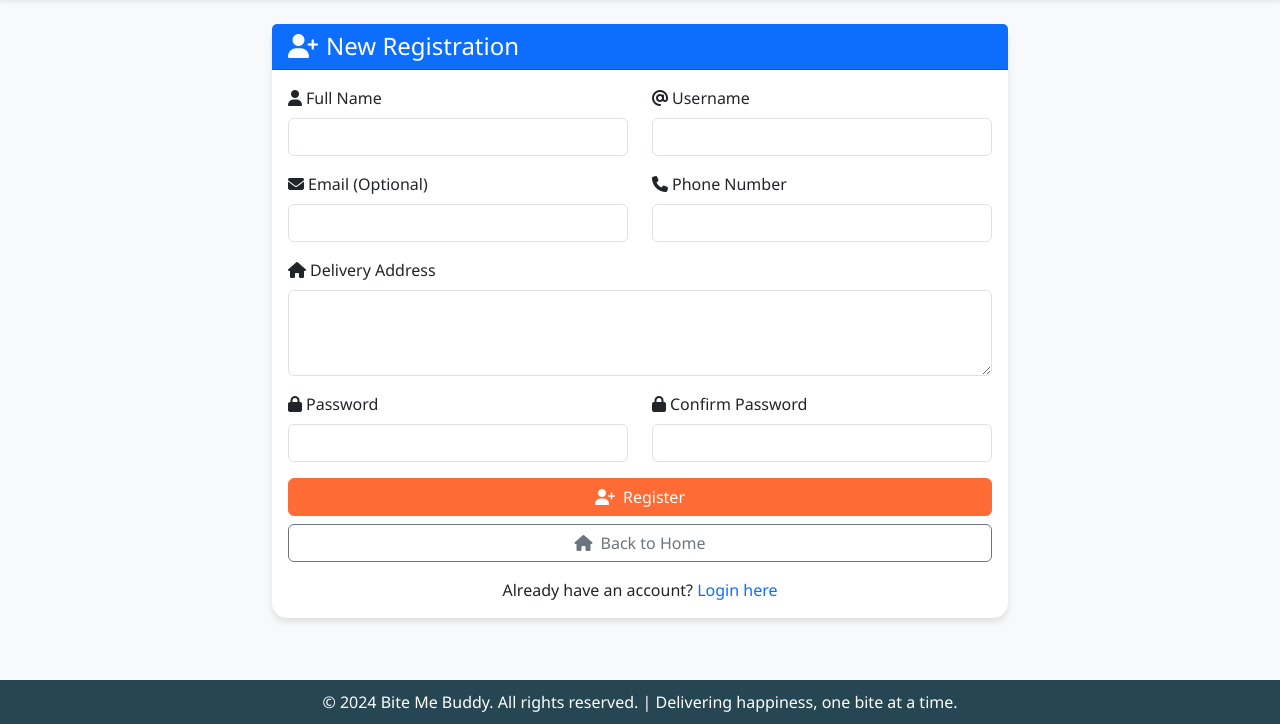
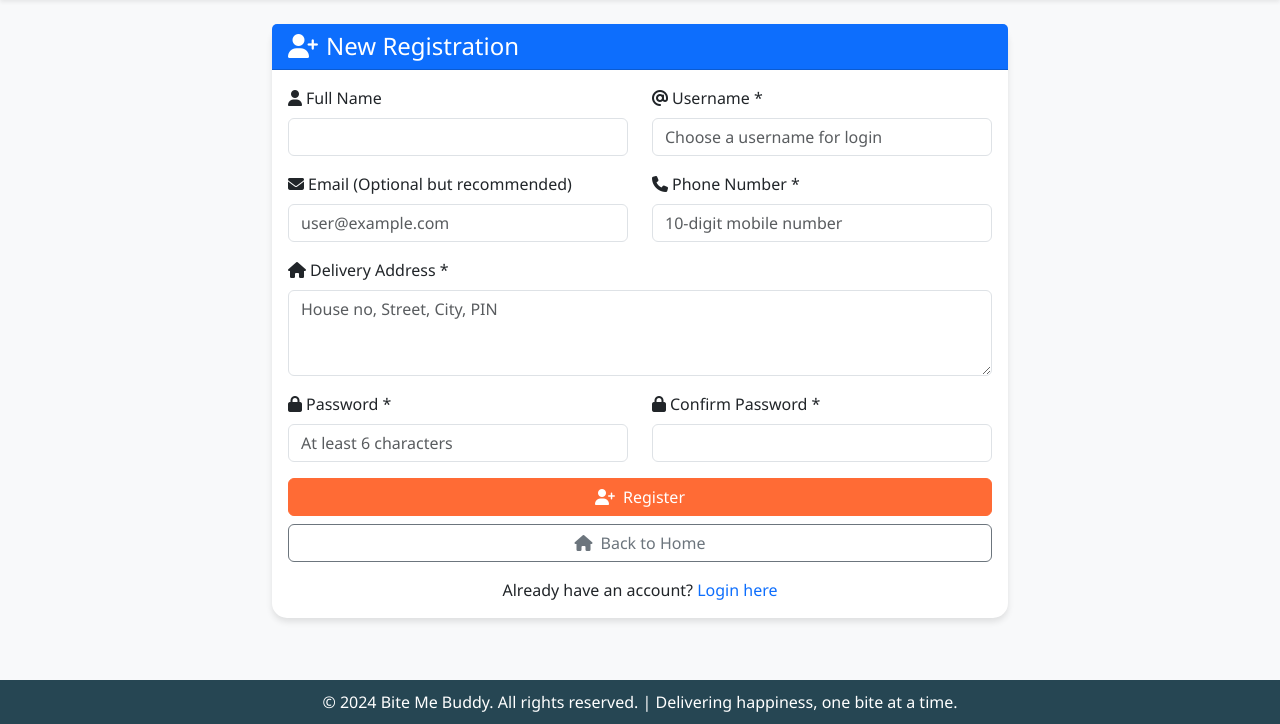
Before and after one commit to singhll420ll-oss/Bite_Me_Buddy, a FastAPI app: page /register in a window 1280 px wide. Shown: the part 76-800 px from the top of the page. Run offline with FastAPI, Linux system fonts and the light colour scheme; some libraries are stand-ins or nearby versions.

Commit message:
Update register.html

```diff
--- a/templates/register.html
+++ b/templates/register.html
@@ -12,7 +12,14 @@
                 </h4>
             </div>
             <div class="card-body">
-                <form hx-post="/api/register" hx-target="body" hx-push-url="true">
+                <!-- IMPORTANT: HTMX ko JSON bhejne ke liye -->
+                <form id="registerForm" hx-post="/api/register"
+                      hx-target="#response-message"
+                      hx-swap="innerHTML"
+                      hx-headers='{"Content-Type": "application/json"}'>
+
+                    <div id="response-message"></div>
+
                     <div class="row">
                         <div class="col-md-6 mb-3">
                             <label for="name" class="form-label">
@@ -23,53 +30,61 @@
 
                         <div class="col-md-6 mb-3">
                             <label for="username" class="form-label">
-                                <i class="fas fa-at me-1"></i>Username
+                                <i class="fas fa-at me-1"></i>Username *
                             </label>
-                            <input type="text" class="form-control" id="username" name="username" required>
+                            <input type="text" class="form-control" id="username" name="username" required
+                                   placeholder="Choose a username for login">
                         </div>
                     </div>
 
                     <div class="row">
                         <div class="col-md-6 mb-3">
                             <label for="email" class="form-label">
-                                <i class="fas fa-envelope me-1"></i>Email (Optional)
+                                <i class="fas fa-envelope me-1"></i>Email (Optional but recommended)
                             </label>
-                            <input type="email" class="form-control" id="email" name="email">
+                            <input type="email" class="form-control" id="email" name="email"
+                                   placeholder="user@example.com">
                         </div>
 
                         <div class="col-md-6 mb-3">
                             <label for="phone" class="form-label">
-                                <i class="fas fa-phone me-1"></i>Phone Number
+                                <i class="fas fa-phone me-1"></i>Phone Number *
                             </label>
-                            <input type="tel" class="form-control" id="phone" name="phone" required>
+                            <input type="tel" class="form-control" id="phone" name="phone" required
+                                   pattern="[0-9]{10}"
+                                   placeholder="10-digit mobile number">
                         </div>
                     </div>
 
                     <div class="mb-3">
                         <label for="address" class="form-label">
-                            <i class="fas fa-home me-1"></i>Delivery Address
+                            <i class="fas fa-home me-1"></i>Delivery Address *
                         </label>
-                        <textarea class="form-control" id="address" name="address" rows="3"></textarea>
+                        <textarea class="form-control" id="address" name="address" rows="3" required
+                                  placeholder="House no, Street, City, PIN"></textarea>
                     </div>
 
                     <div class="row">
                         <div class="col-md-6 mb-3">
                             <label for="password" class="form-label">
-                                <i class="fas fa-lock me-1"></i>Password
+                                <i class="fas fa-lock me-1"></i>Password *
                             </label>
-                            <input type="password" class="form-control" id="password" name="password" required minlength="6">
+                            <input type="password" class="form-control" id="password" name="password"
+                                   required minlength="6"
+                                   placeholder="At least 6 characters">
                         </div>
 
                         <div class="col-md-6 mb-3">
                             <label for="confirm_password" class="form-label">
-                                <i class="fas fa-lock me-1"></i>Confirm Password
+                                <i class="fas fa-lock me-1"></i>Confirm Password *
                             </label>
-                            <input type="password" class="form-control" id="confirm_password" name="confirm_password" required minlength="6">
+                            <input type="password" class="form-control" id="confirm_password"
+                                   name="confirm_password" required minlength="6">
                         </div>
                     </div>
 
                     <div class="d-grid gap-2">
-                        <button type="submit" class="btn btn-primary">
+                        <button type="submit" class="btn btn-primary" id="submitBtn">
                             <i class="fas fa-user-plus me-2"></i>Register
                         </button>
                         <a href="/" class="btn btn-outline-secondary">
@@ -91,17 +106,137 @@
 
 <script>
 document.addEventListener('DOMContentLoaded', function() {
-    const form = document.querySelector('form');
+    const form = document.getElementById('registerForm');
     const password = document.getElementById('password');
     const confirmPassword = document.getElementById('confirm_password');
+    const submitBtn = document.getElementById('submitBtn');
+    const responseDiv = document.getElementById('response-message');
 
+    // Password validation
     form.addEventListener('submit', function(event) {
         if (password.value !== confirmPassword.value) {
             event.preventDefault();
-            alert('Passwords do not match!');
+            showMessage('Passwords do not match!', 'danger');
             confirmPassword.focus();
+            return false;
+        }
+
+        // Disable button and show loading
+        submitBtn.disabled = true;
+        submitBtn.innerHTML = '<i class="fas fa-spinner fa-spin me-2"></i>Registering...';
+
+        // Show loading message
+        showMessage('Processing your registration...', 'info');
+    });
+
+    // Custom HTMX configuration for JSON
+    htmx.on('htmx:configRequest', function(event) {
+        if (event.detail.path === '/api/register') {
+            // Prevent default form submission
+            event.preventDefault();
+
+            // Collect form data
+            const formData = {
+                username: document.getElementById('username').value.trim(),
+                full_name: document.getElementById('name').value.trim(),
+                email: document.getElementById('email').value.trim() || null,
+                phone: document.getElementById('phone').value.trim(),
+                address: document.getElementById('address').value.trim(),
+                password: document.getElementById('password').value
+            };
+
+            console.log('Sending registration data:', formData);
+
+            // Set custom request
+            event.detail.headers['Content-Type'] = 'application/json';
+            event.detail.verb = 'post';
+            event.detail.body = JSON.stringify(formData);
+            event.detail.target = '#response-message';
+            event.detail.swap = 'innerHTML';
+        }
+    });
+
+    // Handle HTMX response
+    htmx.on('htmx:afterRequest', function(event) {
+        if (event.detail.path === '/api/register') {
+            // Re-enable button
+            submitBtn.disabled = false;
+            submitBtn.innerHTML = '<i class="fas fa-user-plus me-2"></i>Register';
+
+            // Check response status
+            if (event.detail.successful) {
+                try {
+                    const response = JSON.parse(event.detail.xhr.responseText);
+                    if (response.success) {
+                        showMessage('✅ Registration successful! Redirecting...', 'success');
+                        setTimeout(() => {
+                            window.location.href = response.redirect_url || '/services';
+                        }, 2000);
+                    } else {
+                        showMessage('❌ ' + (response.detail || response.error || 'Registration failed'), 'danger');
+                    }
+                } catch (e) {
+                    showMessage('✅ Registration successful! Redirecting...', 'success');
+                    setTimeout(() => {
+                        window.location.href = '/services';
+                    }, 1000);
+                }
+            } else {
+                showMessage('❌ Network error. Please try again.', 'danger');
+            }
+        }
+    });
+
+    // Function to show messages
+    function showMessage(message, type) {
+        responseDiv.innerHTML = `
+            <div class="alert alert-${type} alert-dismissible fade show" role="alert">
+                ${message}
+                <button type="button" class="btn-close" data-bs-dismiss="alert"></button>
+            </div>
+        `;
+
+        // Auto-remove success messages
+        if (type === 'success') {
+            setTimeout(() => {
+                responseDiv.innerHTML = '';
+            }, 3000);
+        }
+    }
+
+    // Real-time username suggestion from email
+    const emailInput = document.getElementById('email');
+    const usernameInput = document.getElementById('username');
+
+    emailInput.addEventListener('blur', function() {
+        if (emailInput.value && !usernameInput.value) {
+            const emailUsername = emailInput.value.split('@')[0];
+            usernameInput.value = emailUsername;
         }
     });
 });
 </script>
+
+<style>
+.alert {
+    animation: fadeIn 0.5s;
+}
+
+@keyframes fadeIn {
+    from { opacity: 0; }
+    to { opacity: 1; }
+}
+
+.form-control:focus {
+    border-color: #0d6efd;
+    box-shadow: 0 0 0 0.25rem rgba(13, 110, 253, 0.25);
+}
+
+/* Responsive adjustments */
+@media (max-width: 768px) {
+    .col-md-6 {
+        margin-bottom: 1rem;
+    }
+}
+</style>
 {% endblock %}
```
